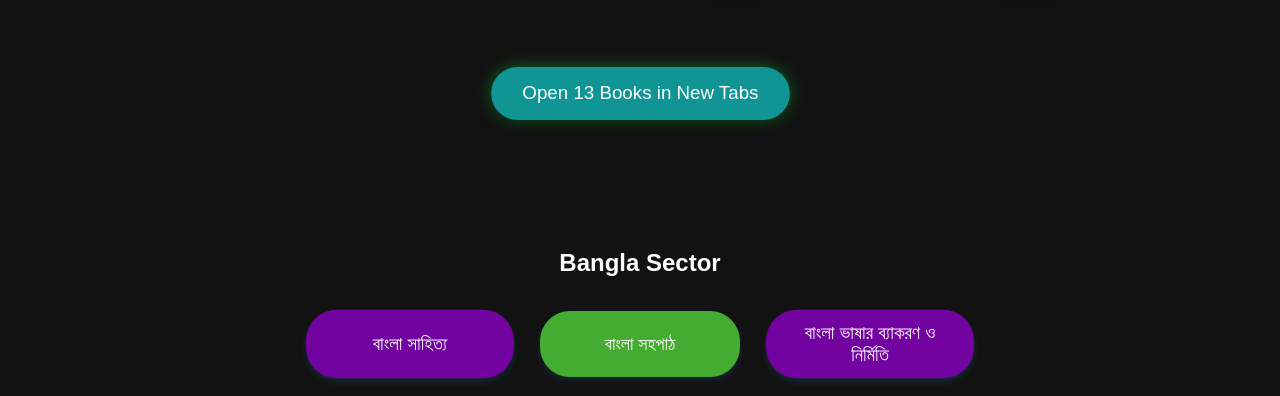
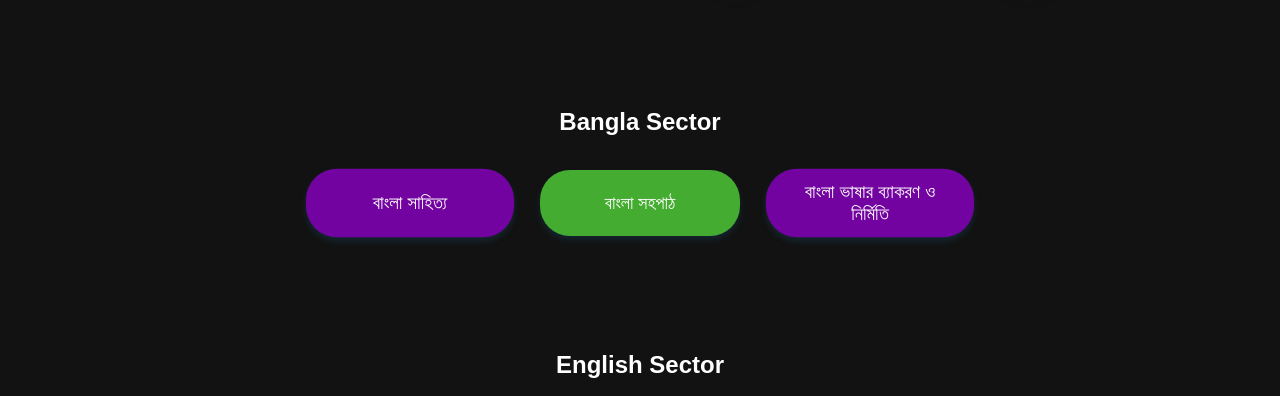
Before and after one commit to Raiyan-coding/Class-9-books, a plain HTML site: page index.html in a window 1280 px wide. Shown: the part 391-787 px from the top of the page. Drawn offline with Linux system fonts and the light colour scheme.

Commit message:
Update index.html

```diff
--- a/index.html
+++ b/index.html
@@ -167,7 +167,7 @@ button:focus {
 
     <header>
         <h1>Class 9 books for Science (2025)</h1>
-        <button id="openBooksBtn">Open 13 Books in New Tabs</button>
+
     </header>
 
     <div class="container">
```
